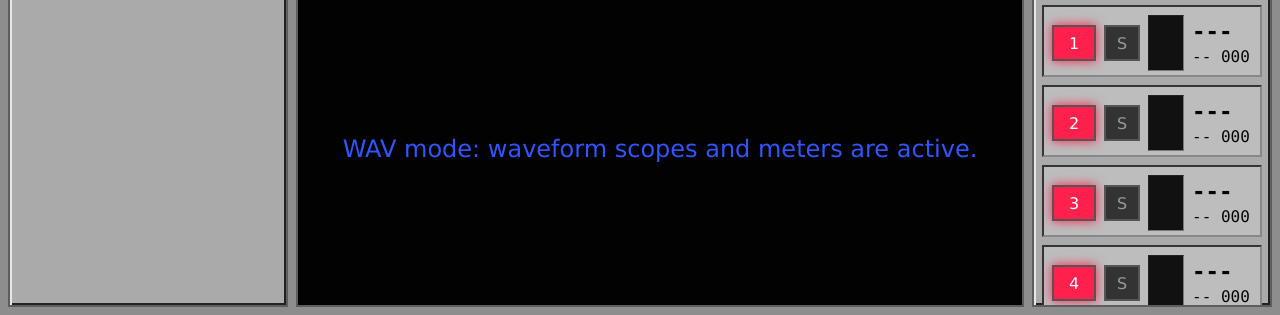
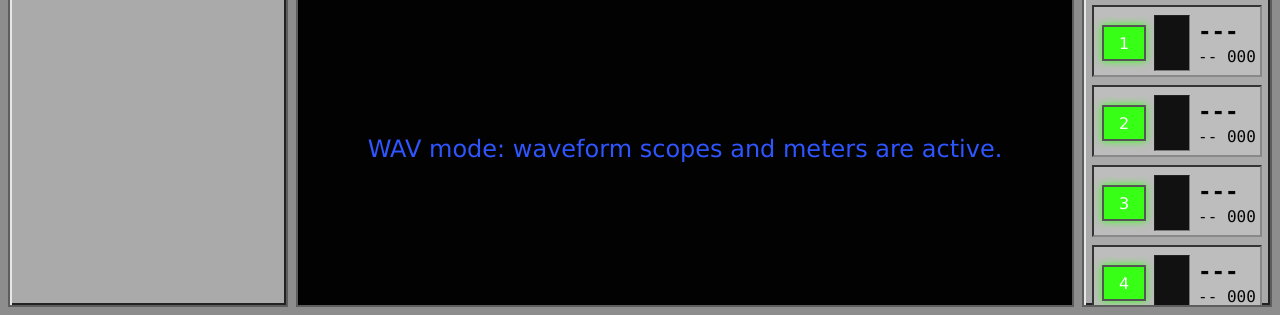
Before and after one commit to colinbeales/modplayers, a website built with Vite: page web/index.html in a window 1280 px wide. Shown: the part 485-800 px from the top of the page. Built offline with nearby package versions, Linux system fonts and the light colour scheme.

Commit message:
Implement quadroscope-linked channel mute controls
Co-authored-by: Copilot <223556219+Copilot@users.noreply.github.com>

```diff
--- a/web/src/main.ts
+++ b/web/src/main.ts
@@ -124,8 +124,28 @@ for (let i = 0; i < 4; i++) {
   scope.height = 96;
   scope.className = 'scope-canvas';
   scope.dataset.channel = `${i + 1}`;
+  scope.addEventListener('click', () => {
+    const state = audio.state();
+    const ch = state.channels[i];
+    audio.setMute(i, !ch?.muted);
+  });
   els.scopes.append(scope);
   scopeCanvases.push(scope);
+}
+
+for (let i = 0; i < 4; i++) {
+  const strip = document.createElement('div');
+  strip.className = 'channel-strip';
+  strip.dataset.channel = String(i);
+  strip.innerHTML = `
+    <button data-mute="${i}" class="lamp on">${i + 1}</button>
+    <div class="meter"><span></span></div>
+    <div class="channel-text"><strong>---</strong><span>-- 000</span></div>
+  `;
+  strip.querySelector<HTMLButtonElement>('[data-mute]')!.addEventListener('click', () => {
+    audio.setMute(i, !audio.state().channels[i]?.muted);
+  });
+  els.channels.append(strip);
 }
 
 els.file.addEventListener('change', async () => {
@@ -294,27 +314,17 @@ function drawWaveform(sample: { dataFloat: Float32Array; length: number }): void
 }
 
 function renderChannels(state: PlayerState): void {
-  els.channels.innerHTML = state.channels.slice(0, 4).map((ch) => `
-    <div class="channel-strip">
-      <button data-mute="${ch.index}" class="lamp ${ch.muted ? '' : 'on'}">${ch.index + 1}</button>
-      <button data-solo="${ch.index}" class="solo ${ch.solo ? 'on' : ''}">S</button>
-      <div class="meter"><span style="height:${Math.round(ch.peak * 100)}%"></span></div>
-      <div class="channel-text">
-        <strong>${noteName(ch.effectivePeriod)}</strong>
-        <span>${ch.sampleNum ? hex(ch.sampleNum, 2) : '--'} ${hex(ch.effectCmd, 1)}${hex(ch.effectData, 2)}</span>
-      </div>
-    </div>
-  `).join('');
-
-  els.channels.querySelectorAll<HTMLButtonElement>('[data-mute]').forEach((button) => {
-    button.addEventListener('click', () => {
-      const index = Number(button.dataset.mute);
-      const current = state.channels[index];
-      audio.setMute(index, !current?.muted);
-    });
-  });
-  els.channels.querySelectorAll<HTMLButtonElement>('[data-solo]').forEach((button) => {
-    button.addEventListener('click', () => audio.toggleSolo(Number(button.dataset.solo)));
+  state.channels.slice(0, 4).forEach((ch) => {
+    const strip = els.channels.querySelector<HTMLElement>(`[data-channel="${ch.index}"]`);
+    if (!strip) return;
+    const lamp = strip.querySelector<HTMLButtonElement>('[data-mute]');
+    if (lamp) lamp.className = `lamp ${ch.muted ? 'off' : 'on'}`;
+    const meter = strip.querySelector<HTMLElement>('.meter span');
+    if (meter) meter.style.height = `${Math.round(ch.peak * 100)}%`;
+    const strong = strip.querySelector<HTMLElement>('.channel-text strong');
+    if (strong) strong.textContent = noteName(ch.effectivePeriod);
+    const span = strip.querySelector<HTMLElement>('.channel-text span');
+    if (span) span.textContent = `${ch.sampleNum ? hex(ch.sampleNum, 2) : '--'} ${hex(ch.effectCmd, 1)}${hex(ch.effectData, 2)}`;
   });
 }
 
@@ -324,6 +334,7 @@ function drawScopes(state: PlayerState): void {
     const ctx = canvas.getContext('2d');
     if (!ctx) continue;
     const channel = state.channels[i] ?? state.channels[0];
+    canvas.classList.toggle('muted', !!channel?.muted);
     ctx.fillStyle = '#050505';
     ctx.fillRect(0, 0, canvas.width, canvas.height);
     ctx.strokeStyle = channel?.muted ? '#24552e' : '#f4f000';
--- a/web/src/styles.css
+++ b/web/src/styles.css
@@ -191,7 +191,13 @@ button, input {
   height: 96px;
   image-rendering: pixelated;
   background: #000;
-  border: 2px inset #777;
+  border: 3px solid var(--pt-yellow);
+  cursor: pointer;
+  box-sizing: border-box;
+}
+
+.scope-canvas.muted {
+  border-color: transparent;
 }
 
 .name-bars {
@@ -219,7 +225,7 @@ button, input {
 
 .info-grid {
   display: grid;
-  grid-template-columns: 280px 1fr 240px;
+  grid-template-columns: 280px 1fr 190px;
   gap: 8px;
   min-height: 0;
 }
@@ -428,7 +434,7 @@ h2 {
 
 .channel-strip {
   display: grid;
-  grid-template-columns: 44px 36px 36px minmax(0, 1fr);
+  grid-template-columns: 44px 36px minmax(0, 1fr);
   gap: 8px;
   align-items: center;
   min-height: 72px;
@@ -437,20 +443,19 @@ h2 {
   border: 2px inset #888;
 }
 
-.lamp,
-.solo {
+.lamp {
   min-height: 36px;
   border: 2px solid #555;
-  background: #333;
-  color: #999;
+  background: var(--pt-green);
+  color: #fff;
   cursor: pointer;
+  box-shadow: 0 0 8px var(--pt-green);
 }
 
-.lamp.on,
-.solo.on {
+.lamp.off {
   background: var(--pt-red);
   color: #fff;
-  box-shadow: 0 0 10px var(--pt-red);
+  box-shadow: 0 0 8px var(--pt-red);
 }
 
 .meter {
```
